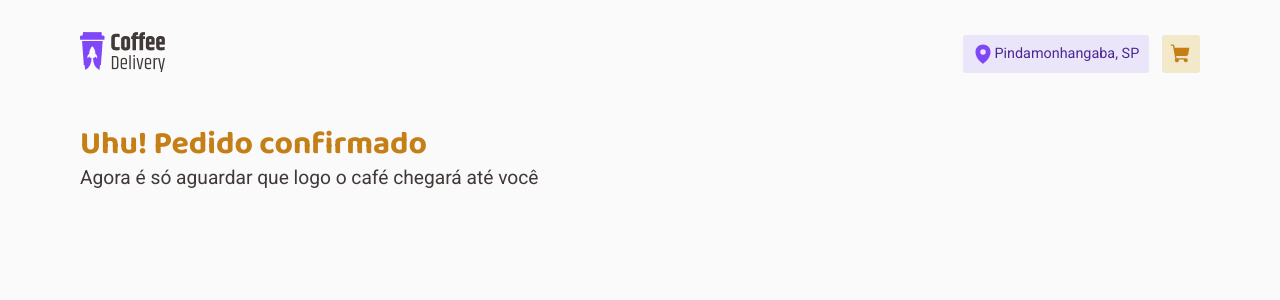
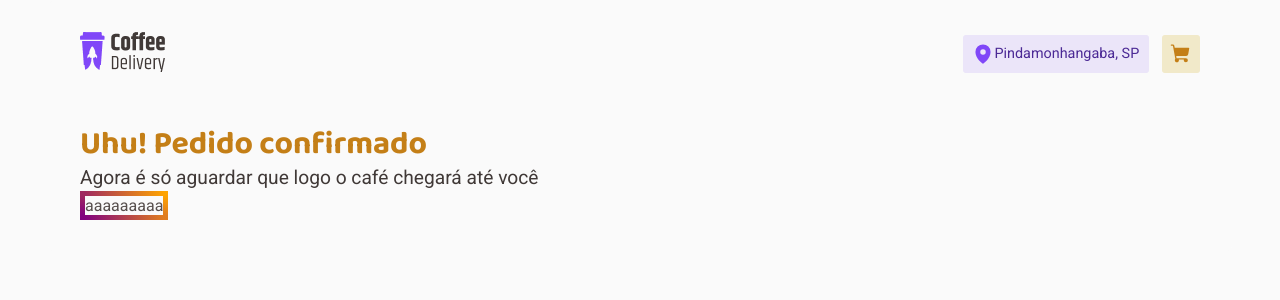
Before and after one commit to jnorberto23/coffee-delivery, a React (Vite) app: page /success in a window 1280 px wide. Shown: the top 300 px of the page. Built offline with nearby package versions, Linux system fonts and the light colour scheme.

Commit message:
🚧work on success page

```diff
--- a/src/pages/Success/index.tsx
+++ b/src/pages/Success/index.tsx
@@ -1,5 +1,5 @@
 import { Fragment } from "react";
-import { SubTitle, Title, Wrapper } from "./styles";
+import { InfoWrapper, SubTitle, Title, Wrapper } from "./styles";
 
 export function Success() {
   return (
@@ -7,6 +7,8 @@ export function Success() {
         <Wrapper>
         <Title>Uhu! Pedido confirmado</Title>
         <SubTitle>Agora é só aguardar que logo o café chegará até você</SubTitle>
+
+        <InfoWrapper>aaaaaaaaa</InfoWrapper>
         </Wrapper>
 
     </Fragment>
--- a/src/pages/Success/styles.ts
+++ b/src/pages/Success/styles.ts
@@ -24,3 +24,14 @@ export const SubTitle = styled.h1`
   font-size: 1.2rem;
   line-height: 130%;
 `;
+
+export const InfoWrapper = styled.div`
+  display: flex;
+  flex-direction: column;
+  align-items: flex-start;
+  justify-content: flex-start;
+
+  border: 5px solid;
+  border-image: linear-gradient(45deg, purple, orange) 1;
+
+`;
```
